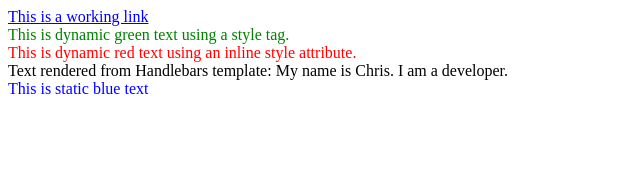
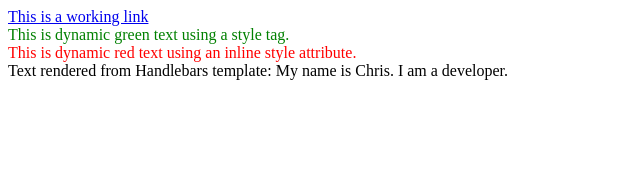
Before and after one commit to swiss-chris/angular-handlebars, an Angular app: page / in a window 1280 px wide. Shown: the top 170 px of the page, without its empty margins (0-640 px from the left). Built offline with nearby package versions, Linux system fonts and the light colour scheme.

Commit message:
2 files modified

```diff
--- a/src/app/components/my-container/my-container.component.html
+++ b/src/app/components/my-container/my-container.component.html
@@ -1,7 +1 @@
 <div [innerHTML]="innerHtml | safeHtml"></div>
-<style>
-  .blue {
-    color: blue
-  }
-</style>
-<div class="blue">This is static blue text</div>
--- a/src/app/components/my-container/my-container.component.ts
+++ b/src/app/components/my-container/my-container.component.ts
@@ -11,7 +11,7 @@ export class MyContainerComponent implements OnInit {
   constructor() {}
 
   @Input() data: any;
-  // WARNING: the client is responsible for keeping this string sanatized from injection attacks!
+  // WARNING: the client of this component is responsible for keeping this string sanatized from injection attacks!
   @Input() preSanatizedTemplate: { html: string };
 
   innerHtml: string;
```
